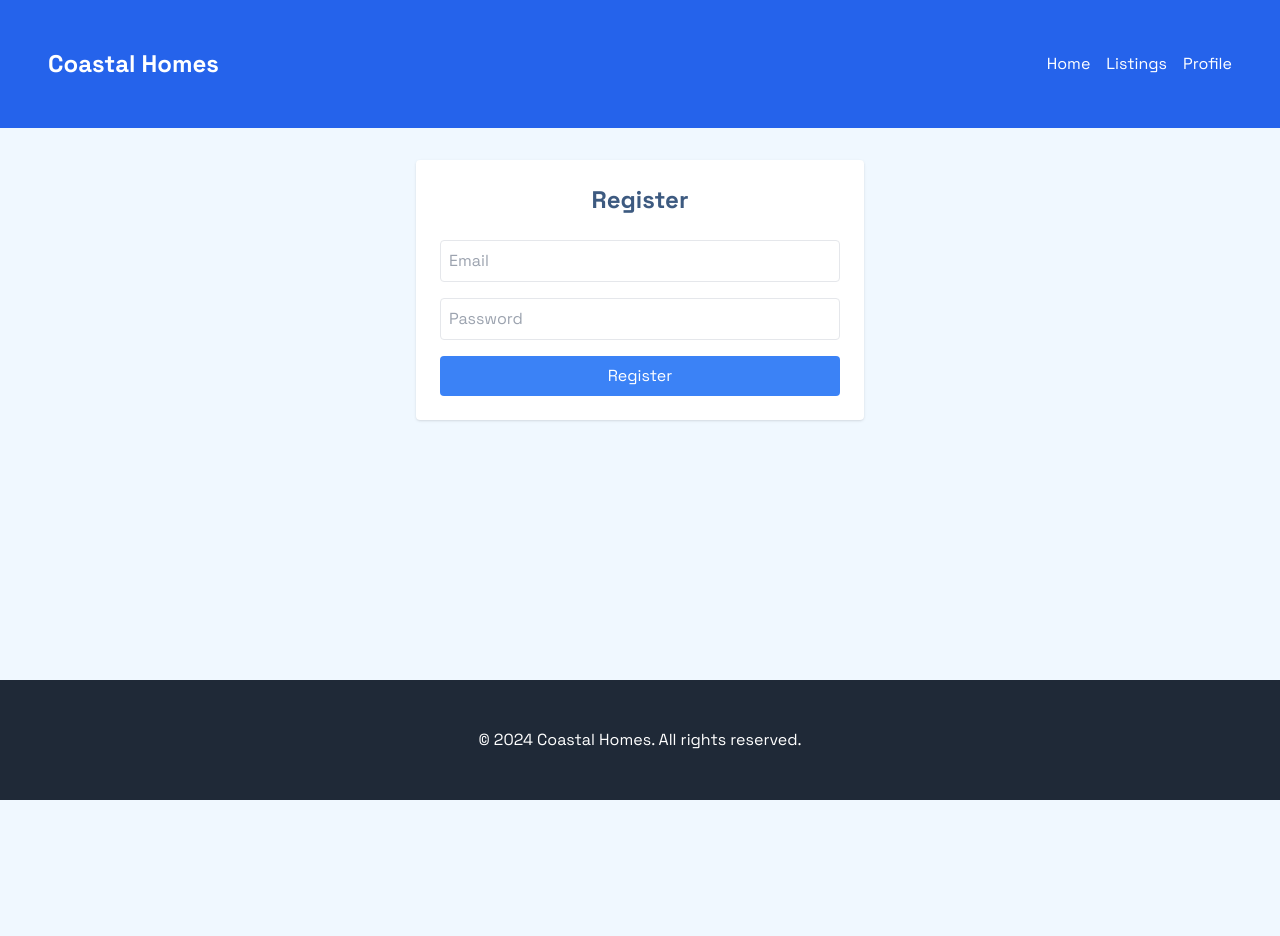
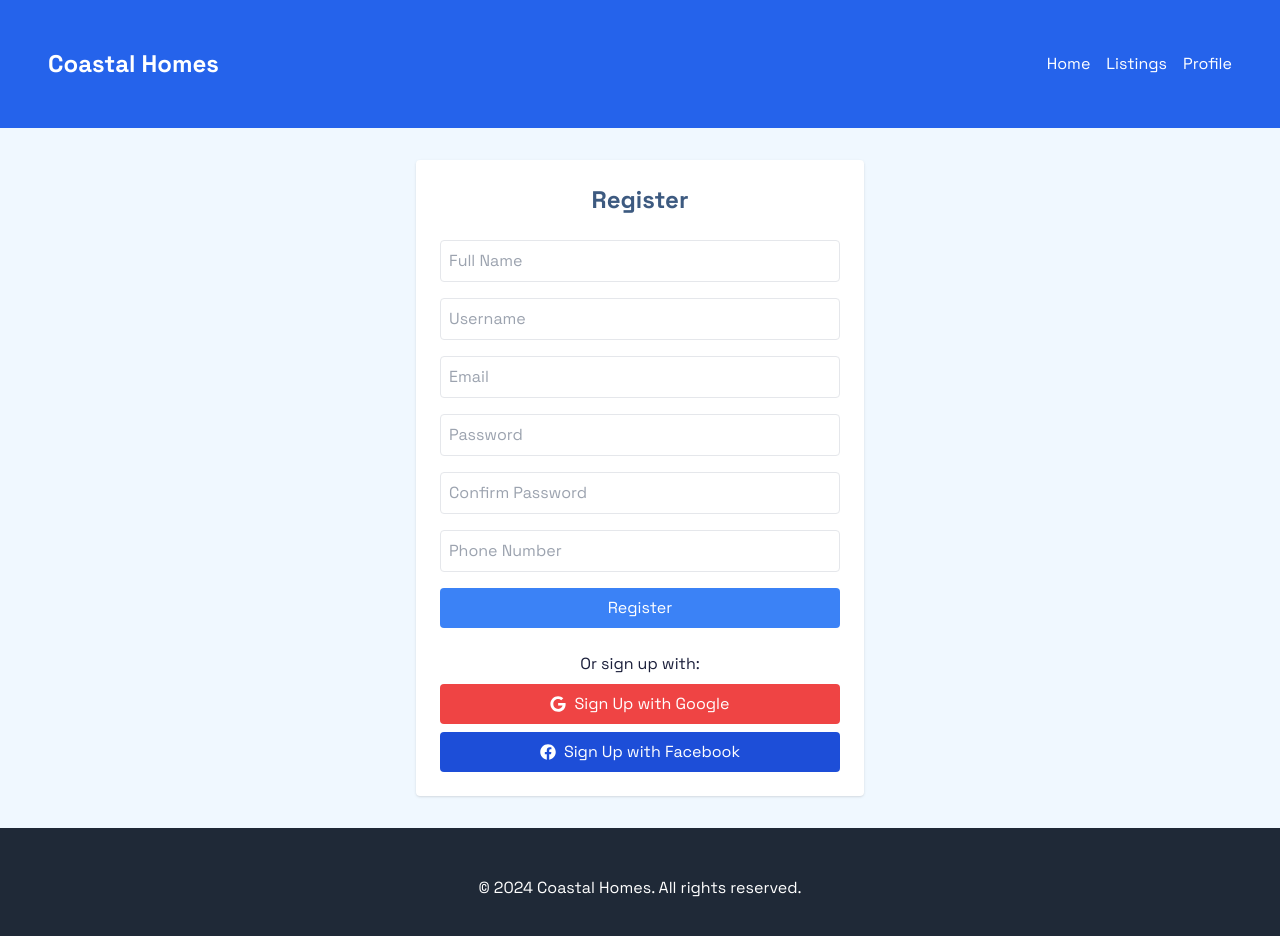
Before and after one commit to OwlPharaoh20/coastal-homes, a React (Vite) app: page /register in a window 1280 px wide. Shown: the top 936 px of the page. Before the commit the page ends 800 px from the top, so only its background shows below. Built offline with nearby package versions, Linux system fonts and the light colour scheme; no server answers.

Commit message:
Register Form optimized for more data colection

```diff
--- a/package.json
+++ b/package.json
@@ -13,6 +13,7 @@
     "firebase": "^11.0.2",
     "react": "^18.3.1",
     "react-dom": "^18.3.1",
+    "react-icons": "^5.3.0",
     "react-router-dom": "^6.28.0"
   },
   "devDependencies": {
--- a/src/App.jsx
+++ b/src/App.jsx
@@ -21,11 +21,9 @@ const App = () => {
               <Route path="/listings/:id" element={<PropertyDetailPage />} />
               <Route path="/register" element={<RegisterForm />} />
               <Route path="/login" element={<LoginForm />} />
-              <Route
-                path="/listings"
-                element={
+              <Route path="/listings" element={
                   <PrivateRoute>
-                    <div>Protected Listings Page</div> {/* Placeholder for listings */}
+                    <div> Protected Listings Page</div> {/* Placeholder for listings */}
                   </PrivateRoute>
                 }
               />
--- a/src/components/RegisterForm.jsx
+++ b/src/components/RegisterForm.jsx
@@ -1,16 +1,28 @@
+// src/components/RegisterForm.jsx
 import React, { useState } from "react";
 import { useAuth } from "../context/AuthContext";
 import { useNavigate } from "react-router-dom";
+import { GoogleAuthProvider, FacebookAuthProvider, signInWithPopup } from "firebase/auth";
+import { auth } from "../firebaseConfig";
+import { FaGoogle, FaFacebook } from "react-icons/fa";
 
 const RegisterForm = () => {
+  const [fullName, setFullName] = useState("");
+  const [username, setUsername] = useState("");
   const [email, setEmail] = useState("");
   const [password, setPassword] = useState("");
+  const [confirmPassword, setConfirmPassword] = useState("");
+  const [phoneNumber, setPhoneNumber] = useState("");
   const [error, setError] = useState("");
   const { register } = useAuth();
   const navigate = useNavigate();
 
   const handleSubmit = async (e) => {
     e.preventDefault();
+    if (password !== confirmPassword) {
+      setError("Passwords do not match.");
+      return;
+    }
     try {
       await register(email, password);
       navigate("/");
@@ -19,11 +31,47 @@ const RegisterForm = () => {
     }
   };
 
+  const handleGoogleSignUp = async () => {
+    const provider = new GoogleAuthProvider();
+    try {
+      await signInWithPopup(auth, provider);
+      navigate("/");
+    } catch (error) {
+      setError("Failed to sign up with Google. Please try again.");
+    }
+  };
+
+  const handleFacebookSignUp = async () => {
+    const provider = new FacebookAuthProvider();
+    try {
+      await signInWithPopup(auth, provider);
+      navigate("/");
+    } catch (error) {
+      setError("Failed to sign up with Facebook. Please try again.");
+    }
+  };
+
   return (
     <div className="max-w-md mx-auto mt-8 p-6 bg-white rounded shadow">
       <h2 className="text-2xl font-bold mb-6 text-center">Register</h2>
       {error && <p className="text-red-500 text-center mb-4">{error}</p>}
       <form onSubmit={handleSubmit} className="space-y-4">
+        <input
+          type="text"
+          placeholder="Full Name"
+          value={fullName}
+          onChange={(e) => setFullName(e.target.value)}
+          className="w-full p-2 border rounded"
+          required
+        />
+        <input
+          type="text"
+          placeholder="Username"
+          value={username}
+          onChange={(e) => setUsername(e.target.value)}
+          className="w-full p-2 border rounded"
+          required
+        />
         <input
           type="email"
           placeholder="Email"
@@ -40,10 +88,41 @@ const RegisterForm = () => {
           className="w-full p-2 border rounded"
           required
         />
+        <input
+          type="password"
+          placeholder="Confirm Password"
+          value={confirmPassword}
+          onChange={(e) => setConfirmPassword(e.target.value)}
+          className="w-full p-2 border rounded"
+          required
+        />
+        <input
+          type="tel"
+          placeholder="Phone Number"
+          value={phoneNumber}
+          onChange={(e) => setPhoneNumber(e.target.value)}
+          className="w-full p-2 border rounded"
+          required
+        />
         <button type="submit" className="w-full bg-blue-500 text-white p-2 rounded hover:bg-blue-600">
           Register
         </button>
       </form>
+      <div className="mt-6 text-center">
+        <p className="mb-2">Or sign up with:</p>
+        <button
+          onClick={handleGoogleSignUp}
+          className="w-full flex items-center justify-center bg-red-500 text-white p-2 rounded hover:bg-red-600 mb-2"
+        >
+          <FaGoogle className="mr-2" /> Sign Up with Google
+        </button>
+        <button
+          onClick={handleFacebookSignUp}
+          className="w-full flex items-center justify-center bg-blue-700 text-white p-2 rounded hover:bg-blue-800"
+        >
+          <FaFacebook className="mr-2" /> Sign Up with Facebook
+        </button>
+      </div>
     </div>
   );
 };
```
Also changed, not shown: src/components/Auth/LoginForm.jsx (deleted), src/components/Auth/RegisterForm.jsx (deleted), 1 other file (tests, documents, lock files or other folders).
